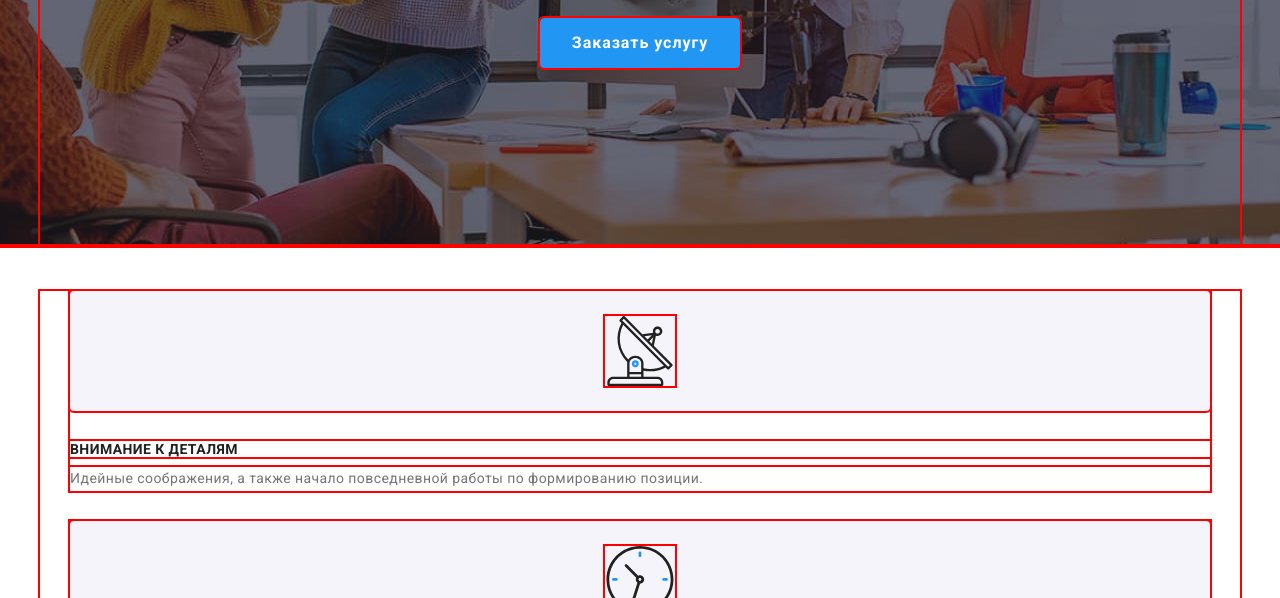
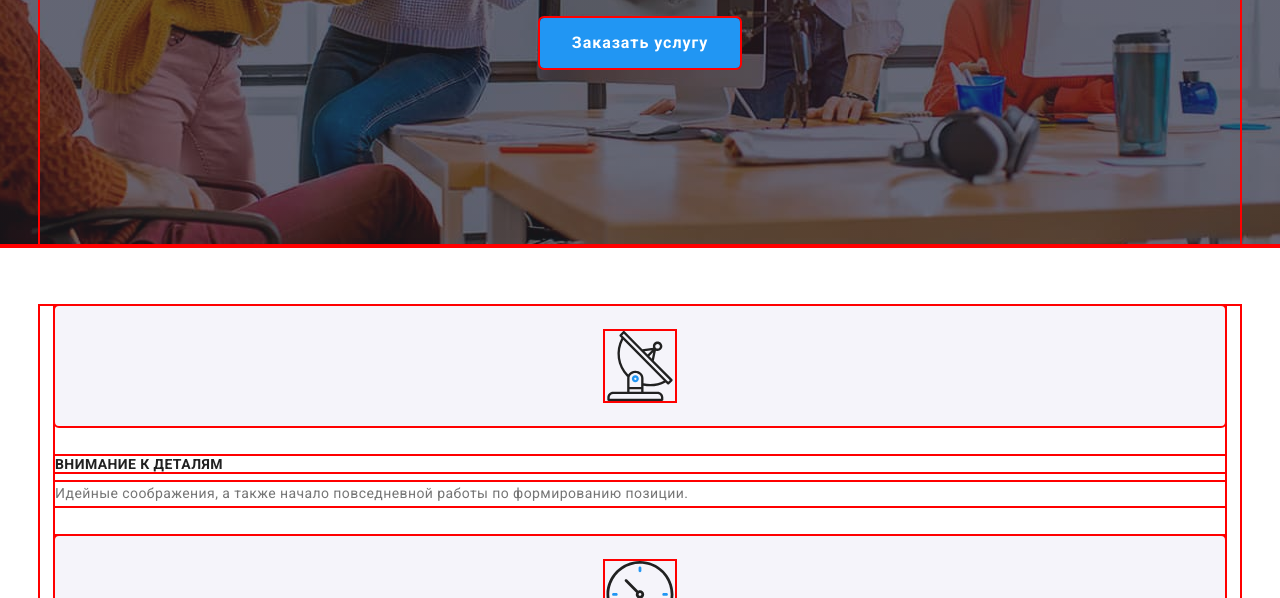
Before and after one commit to tomenko/goit-markup-hw-08, a plain HTML site: page index.html in a window 1280 px wide. Shown: the part 354-952 px from the top of the page. Drawn offline with nearby package versions, Linux system fonts and the light colour scheme.

Commit message:
advantages

```diff
--- a/sass/components/_advantages.scss
+++ b/sass/components/_advantages.scss
@@ -8,7 +8,7 @@
   @media screen and (min-width: 768px) {
     display: flex;
     flex-wrap: wrap;
-    margin: -15px;
+    justify-content: space-between;
   }
 
   &-item {
@@ -16,7 +16,6 @@
 
     @media screen and (min-width: 768px) {
       width: calc((100%-30px * 2) / 2);
-      margin: 0 30px;
     }
 
     &:not(:last-child) {
```
Also changed, not shown: CSS/main.css, CSS/main.min.css, 2 other files.
